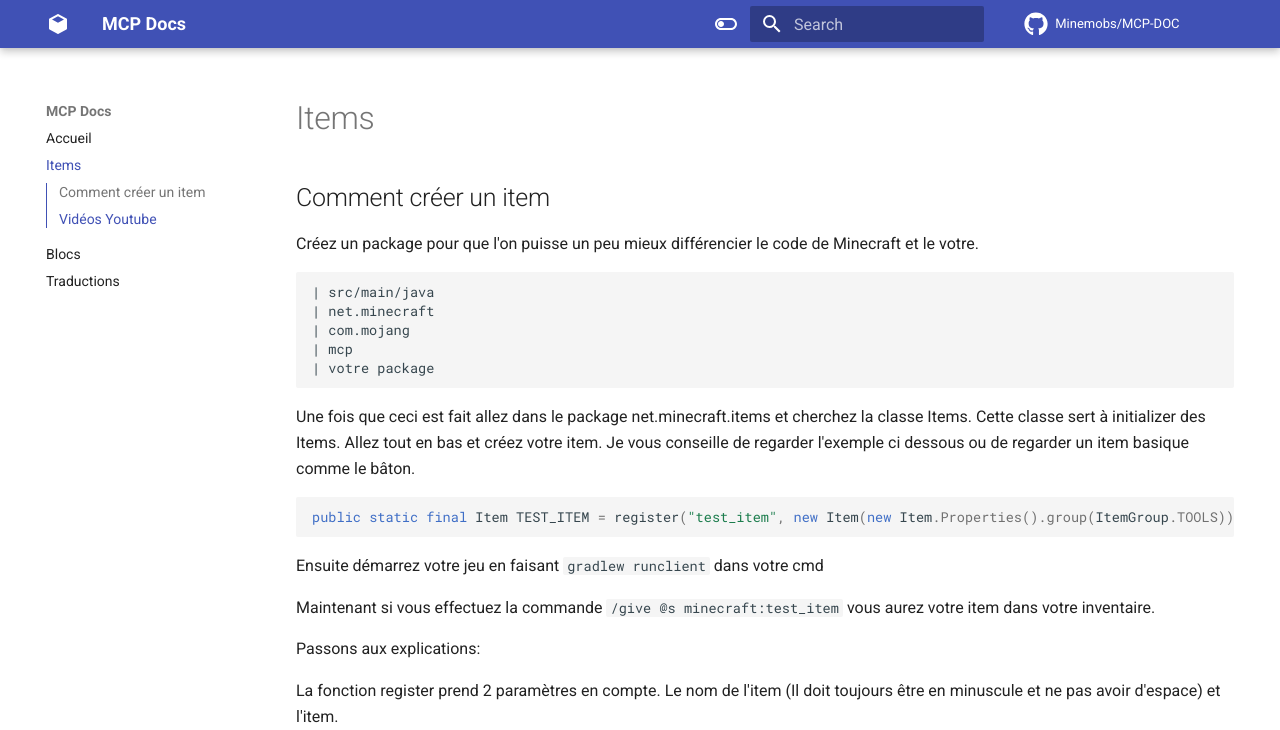
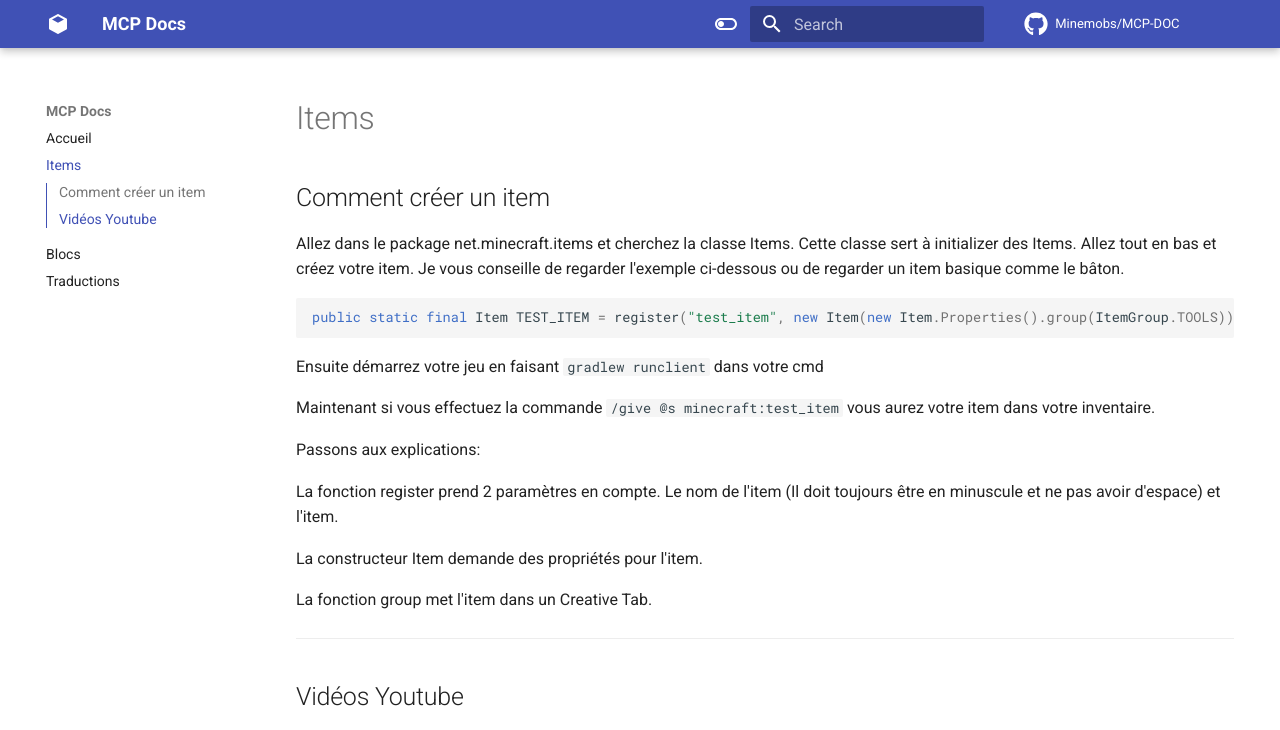
Before and after one commit to Minemobs/MCP-DOC, an MkDocs documentation site: the page built from docs/items.md, in a window 1280 px wide and 1340 px high. Shown: the top 730 px of the window. Built offline with MkDocs 1.6.1 and Material for MkDocs 9.7.7, drawn with Linux system fonts in a browser that asks for light colours; comment, search, counter and statistics services are not loaded; grey boxes are pictures that could not be loaded.

````diff
--- a/docs/items.md
+++ b/docs/items.md
@@ -1,19 +1,8 @@
 ## Comment créer un item
 
-
-Créez un package pour que l'on puisse un peu mieux différencier le code de Minecraft et le votre.
-
-```
-| src/main/java
-| net.minecraft
-| com.mojang
-| mcp
-| votre package
-```
-
-Une fois que ceci est fait allez dans le package net.minecraft.items et cherchez la classe Items.
+Allez dans le package net.minecraft.items et cherchez la classe Items.
 Cette classe sert à initializer des Items.
-Allez tout en bas et créez votre item. Je vous conseille de regarder l'exemple ci dessous ou de regarder un item basique comme le bâton.
+Allez tout en bas et créez votre item. Je vous conseille de regarder l'exemple ci-dessous ou de regarder un item basique comme le bâton.
 
 ```Java
 public static final Item TEST_ITEM = register("test_item", new Item(new Item.Properties().group(ItemGroup.TOOLS)));
````
Also changed, not shown: docs/blocs.md (+26 -0 lines), docs/index.md (+10 -0 lines).
